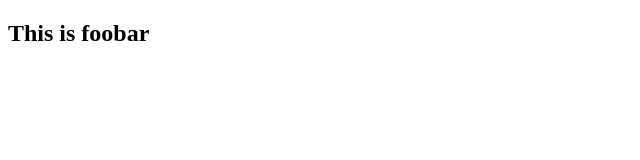
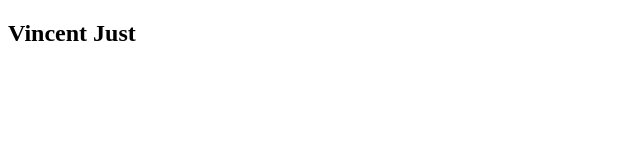
Before and after one commit to VinJust/foobar, a plain HTML site: page index.html in a window 1280 px wide. Shown: the full height of the page, 0-640 px from the left. Drawn offline with Linux system fonts and the light colour scheme.

Commit message:
update h2 with my name

```diff
--- a/index.html
+++ b/index.html
@@ -6,6 +6,6 @@
   <title>I'm Committed</title>
 </head>
 <body>
-  <h2>This is foobar</h2>
+  <h2>Vincent Just</h2>
 </body>
 </html>
```
